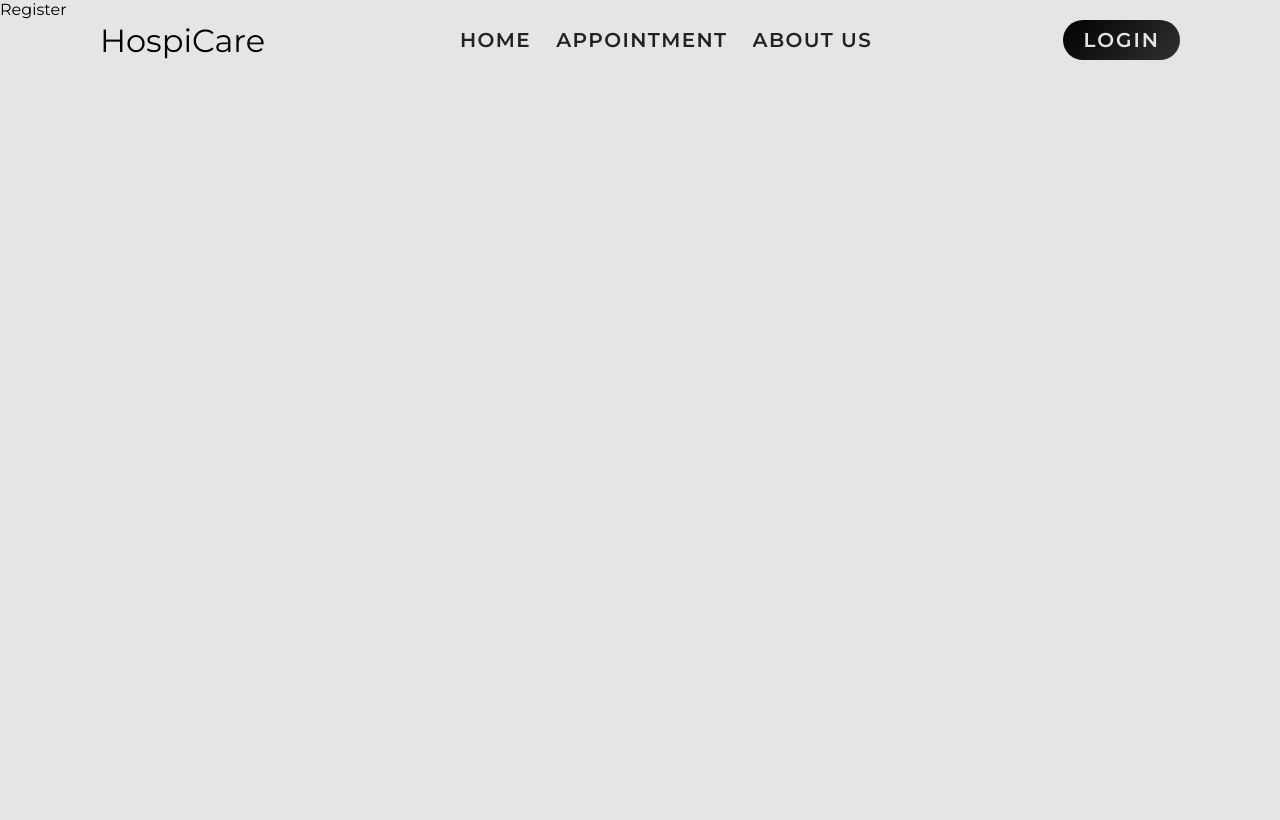
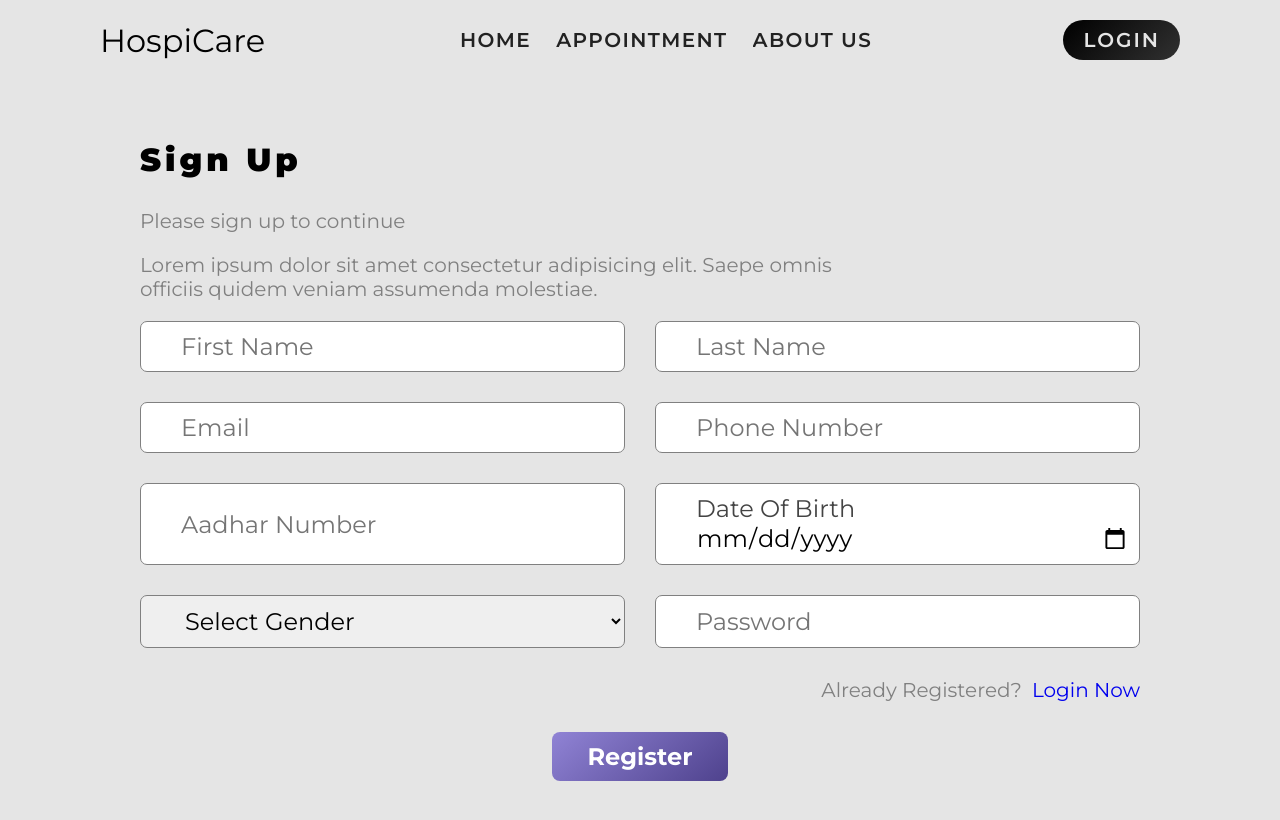
Before and after one commit to sahiliqubal06/Hospital_Management_System, a React (Vite) app in the folder Frondend/: page /register in a window 1280 px wide. Shown: the top 820 px of the page. Built offline with nearby package versions, Linux system fonts and the light colour scheme; no server answers.

Commit message:
Add patient registration form with axios integration and toast notifications

```diff
--- a/Frondend/src/pages/Register.jsx
+++ b/Frondend/src/pages/Register.jsx
@@ -1,9 +1,87 @@
-import React from 'react'
+import React, { useContext, useState } from 'react';
+import { Context } from '../main';
+import { Link, Navigate, useNavigate } from 'react-router-dom';
+import axios from 'axios';
+import { toast } from 'react-toastify';
 
 const Register = () => {
+  const { isAuthenticated, setIsAuthenticated } = useContext(Context);
+
+  const [firstName, setFirstName] = useState("");
+  const [lastName, setLastName] = useState("");
+  const [email, setEmail] = useState("");
+  const [phone, setPhone] = useState("");
+  const [aadharNum, setAadharNum] = useState("");
+  const [dob, setDob] = useState("");
+  const [gender, setGender] = useState("");
+  const [password, setPassword] = useState("");
+
+  const navigateTo = useNavigate();
+
+  const handleRegister = async(e) =>{
+    e.preventDefault();
+    try{
+      const response = await axios.post(
+        "http://localhost:4000/api/v1/user/patient/register",
+        { firstName, lastName, email, phone, aadharNum, dob, gender, password, role: "Patient" },
+        {
+          withCredentials: true,
+          headers: {"Content-type": "application/json" },
+        }
+      );
+      toast.success(response.data.message);
+      setIsAuthenticated(true);
+      navigateTo("/");
+    } catch (error) {
+      toast.error(error.response.data.message);
+    }
+  };
+
+  if (isAuthenticated) {
+    return <Navigate to={"/"} />;
+  }
+
   return (
-    <div>Register</div>
+    <div className='container form-component register-form'>
+      <h2>Sign Up</h2>
+      <p>Please sign up to continue</p>
+      <p>Lorem ipsum dolor sit amet consectetur adipisicing elit. Saepe omnis officiis quidem veniam assumenda molestiae.</p>
+      <form onSubmit={handleRegister}>
+        <div>
+          <input type='text'placeholder='First Name' value={firstName} onChange={(e)=> setFirstName(e.target.value)}/>
+          <input type='text'placeholder='Last Name' value={lastName} onChange={(e)=> setLastName(e.target.value)}/>
+        </div>
+        <div>
+          <input type='text'placeholder='Email' value={email} onChange={(e)=> setEmail(e.target.value)}/>
+          <input type='number'placeholder='Phone Number' value={phone} onChange={(e)=> setPhone(e.target.value)}/>
+        </div>
+        <div>
+          <input type='number'placeholder='Aadhar Number' value={aadharNum} onChange={(e)=> setAadharNum(e.target.value)}/>
+          <input type='date'placeholder='Date Of Birth' value={dob} onChange={(e)=> setDob(e.target.value)}/>
+        </div>
+        <div>
+          <select value={gender} onChange={(e)=> setGender(e.target.value)}>
+            <option value="">Select Gender</option>
+            <option value= "Male">Male</option>
+            <option value= "Female">Female</option>
+            <option value= "Others">Others</option>
+          </select>
+          <input type='password'placeholder='Password' value={password} onChange={(e)=> setPassword(e.target.value)}/>
+        </div>
+        <div style={{gap: "10px", justifyContent: "flex-end", flexDirection: "row"}}>
+          <p style={{marginBottom: "0"}}>Already Registered?</p>
+          <Link
+            to={"/login"}
+            style={{textDecoration: "none", alignItems: "center"}}>
+            Login Now
+          </Link>
+        </div>
+        <div style={{justifyContent: "center", alignItems:"center"}}>
+          <button type='submit'>Register</button>
+        </div>
+      </form>
+    </div>
   )
 }
 
-export default Register
+export default Register;
```
